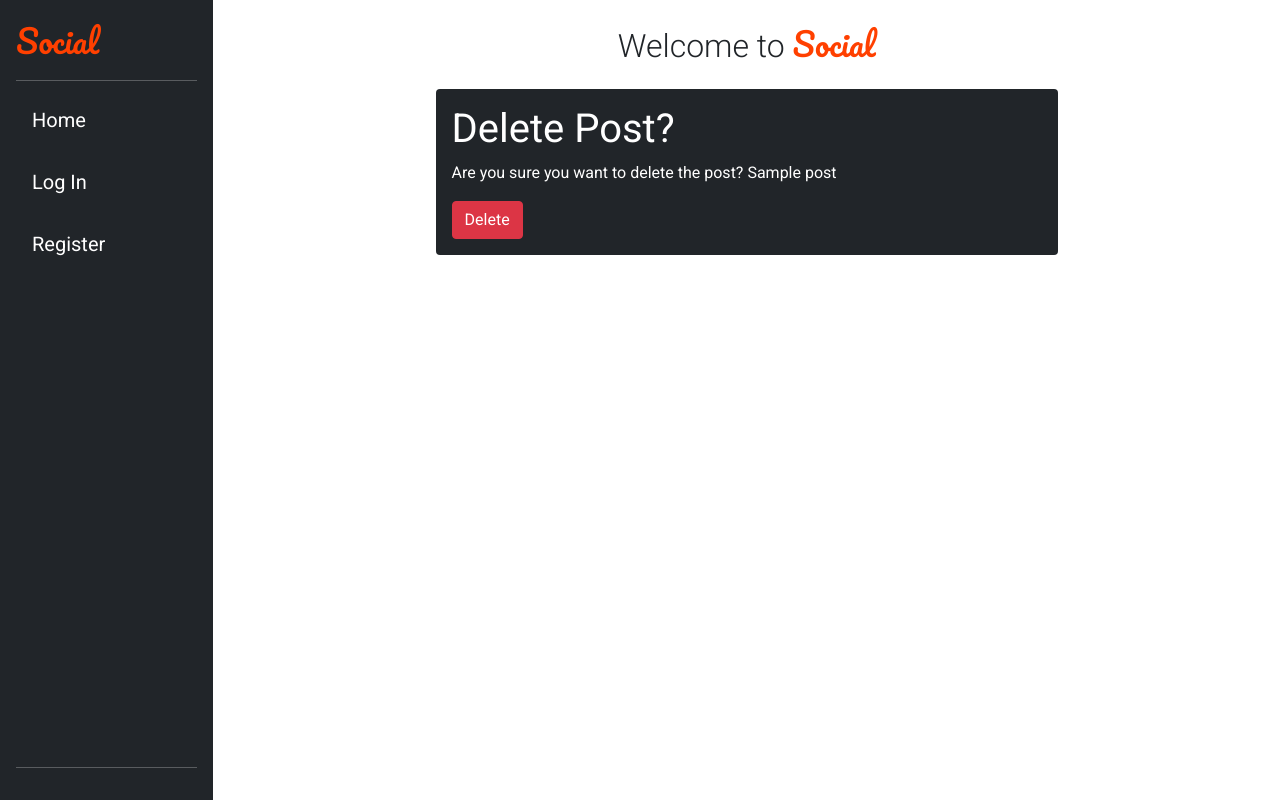
After one commit to Code-Institute-Submissions/social, a Django app: a page that uses templates/delete_post.html in a window 1280 px wide. The commit adds this page. Run offline with Django 4.2, Linux system fonts and the light colour scheme; tables that the repository leaves empty hold one stand-in row (values such as "Sample post").

Commit message:
Add post deletion functionality

```diff
--- a/social/urls.py
+++ b/social/urls.py
@@ -3,5 +3,6 @@ from . import views
 
 urlpatterns = [
     path('', views.Home.as_view(), name='home'),
-    path('<slug:slug>/', views.PostView.as_view(), name='post_detail')
+    path('<slug:slug>/', views.PostView.as_view(), name='post_detail'),
+    path('<slug>:slug/', views.DeletePost.as_view(), name='delete_post')
 ]
--- a/social/views.py
+++ b/social/views.py
@@ -1,5 +1,5 @@
 from django.core.paginator import Paginator
-from django.shortcuts import render
+from django.shortcuts import render, redirect
 from django.views import View
 from .models import Post, Category
 from .forms import CommentForm, PostForm
@@ -78,3 +78,19 @@ class PostView(View):
             'comments': comments,
             'comment_form': CommentForm()
         })
+
+
+class DeletePost(View):
+
+    def get(self, request, slug):
+        post = Post.objects.get(slug=slug)
+
+        return render(request, 'delete_post.html', {
+            'post': post,
+        })
+
+    def post(self, request, slug):
+        post = Post.objects.get(slug=slug)
+        post.delete()
+
+        return redirect('home')
--- /dev/null
+++ b/templates/delete_post.html
@@ -0,0 +1,21 @@
+{% extends 'base.html' %}
+
+{% block content %}
+
+<div class="row justify-content-center">
+    <div class="col-11 col-md-7 col-xxl-5 grey-bg rounded p-3">
+        <!-- Title -->
+        <h1>Delete Post?</h1>
+
+        <!-- Prompt -->
+        <p>Are you sure you want to delete the post? {{ post.title }}</p>
+
+        <!-- Form Component -->
+        <form method="post" action="{% url 'delete_post' post.slug %}">
+            {% csrf_token %}
+            <button class="btn btn-danger" type="submit" value="post.slug">Delete</button>
+        </form>
+    </div>
+</div>
+
+{% endblock content %}
--- a/templates/post_view.html
+++ b/templates/post_view.html
@@ -15,7 +15,7 @@
             <!-- Delete/Update -->
             {% if user.username == post.author.username %}
             <div class="col text-end">
-                <a href=""><i class="fas fa-trash-alt p-1 org-text"></i></a>
+                <a href="{% url 'delete_post' post.slug %}"><i class="fas fa-trash-alt p-1 org-text"></i></a>
                 <a href=""><i class="fas fa-edit p-1 org-text"></i></a>
             </div>
             {% endif %}
```
